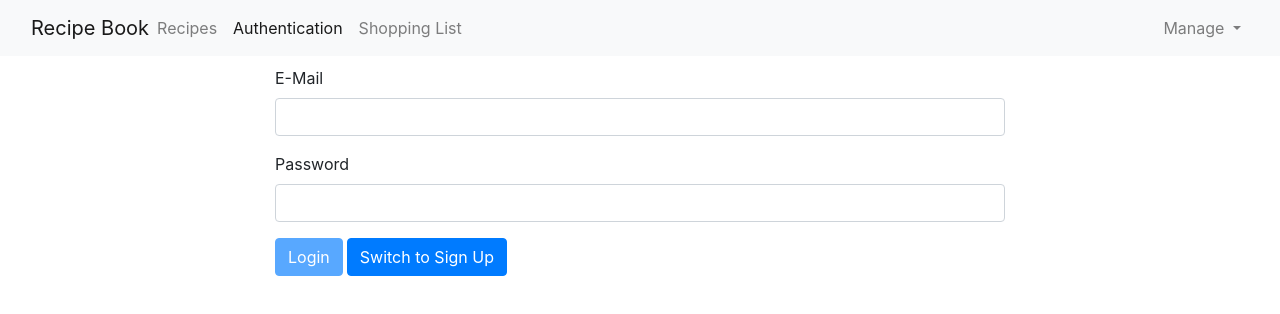
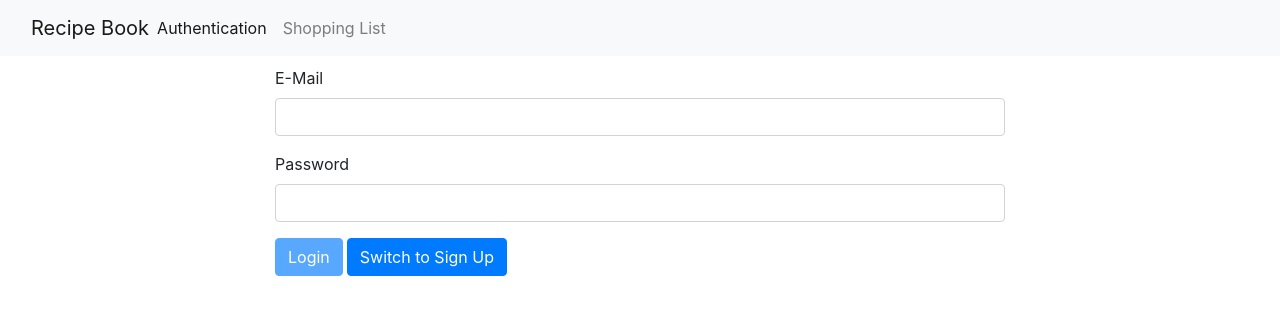
Before and after one commit to adheepgeorgepaul/Angular-Project-1, an Angular app: page /auth in a window 1280 px wide. Shown: the top 314 px of the page. Built offline with nearby package versions, Linux system fonts and the light colour scheme.

Commit message:
299.Reflecting the Auth State in the UI

```diff
--- a/src/app/auth/auth.component.ts
+++ b/src/app/auth/auth.component.ts
@@ -1,5 +1,6 @@
 import { Component } from '@angular/core';
 import { NgForm } from '@angular/forms';
+import { Router } from '@angular/router';
 import { Observable } from 'rxjs';
 import { AuthService, AuthResponseData } from './auth.service';
 
@@ -9,7 +10,11 @@ import { AuthService, AuthResponseData } from './auth.service';
 })
 export class AuthComponent
 {
-    constructor(private authService: AuthService){}
+    constructor(
+        private authService: AuthService,
+        private router: Router
+        ){}
+
     isLoginMode = true;
     isLoading = false;
     error: string = null;
@@ -41,8 +46,11 @@ export class AuthComponent
             authObs = this.authService.signup(email, password);
         }
 
-        authObs.subscribe(responseData => {
+        authObs.subscribe(
+                responseData => {
                     this.isLoading = false;
+                    this.router.navigate(['/recipes']);
+
                 },
                 errorMessage => {
                     this.isLoading = false;
--- a/src/app/header/header.component.html
+++ b/src/app/header/header.component.html
@@ -12,17 +12,24 @@
         <div class="collapse navbar-collapse"
             [class.collapse]="collapsed" (window:resize)="collapsed = true">
             <ul class="navbar-nav mr-auto">
-                <li class="nav-item" routerLinkActive="active">
+                <li
+                    *ngIf="isAuthenticated"
+                    class="nav-item"
+                    routerLinkActive="active">
                     <a
-                    class="nav-link"
-                    routerLink="/recipes">
+                        class="nav-link"
+                        routerLink="/recipes">
                         Recipes
                     </a>
                 </li>
-                <li class="nav-item" routerLinkActive="active">
+
+                <li
+                    *ngIf="!isAuthenticated"
+                    class="nav-item"
+                    routerLinkActive="active">
                     <a
-                    class="nav-link"
-                    [routerLink]="['/auth']">
+                        class="nav-link"
+                        [routerLink]="['/auth']">
                         Authentication
                     </a>
                 </li>
@@ -36,8 +43,21 @@
             </ul>
 
             <ul class="navbar-nav ml-auto">
-                <li class="nav-item dropdown">
-                    <a class="nav-link dropdown-toggle"
+                <li
+                    *ngIf="isAuthenticated"
+                    class="nav-item">
+                    <a
+                        class="nav-link"
+                        style="cursor: pointer">
+                        Logout
+                    </a>
+                </li>
+
+                <li
+                    *ngIf="isAuthenticated"
+                    class="nav-item dropdown">
+                    <a
+                        class="nav-link dropdown-toggle"
                         role="button"
                         appDropdown #ref=appDropdown>
                         Manage
--- a/src/app/header/header.component.ts
+++ b/src/app/header/header.component.ts
@@ -1,4 +1,6 @@
-import { Component } from '@angular/core';
+import { Component, OnDestroy, OnInit } from '@angular/core';
+import { Subscription } from 'rxjs';
+import { AuthService } from '../auth/auth.service';
 import { DataStorageService } from '../shared/data-storage.service';
 
 @Component({
@@ -6,9 +8,29 @@ import { DataStorageService } from '../shared/data-storage.service';
   templateUrl: './header.component.html',
   styleUrls: ['./header.component.css']
 })
-export class HeaderComponent {
-  constructor(private dataStorageService: DataStorageService){}
+export class HeaderComponent implements OnInit, OnDestroy {
   collapsed = true;
+  isAuthenticated = false;
+  private userSub: Subscription;
+
+  constructor(
+    private dataStorageService: DataStorageService,
+    private authService: AuthService
+    ){}
+
+  ngOnInit()
+  {
+    this.userSub = this.authService.user
+    .subscribe(user => {
+      this.isAuthenticated = !user ? false : true;
+      }
+    );
+  }
+
+  ngOnDestroy()
+  {
+    this.userSub.unsubscribe();
+  }
 
   onSaveData()
   {
```
